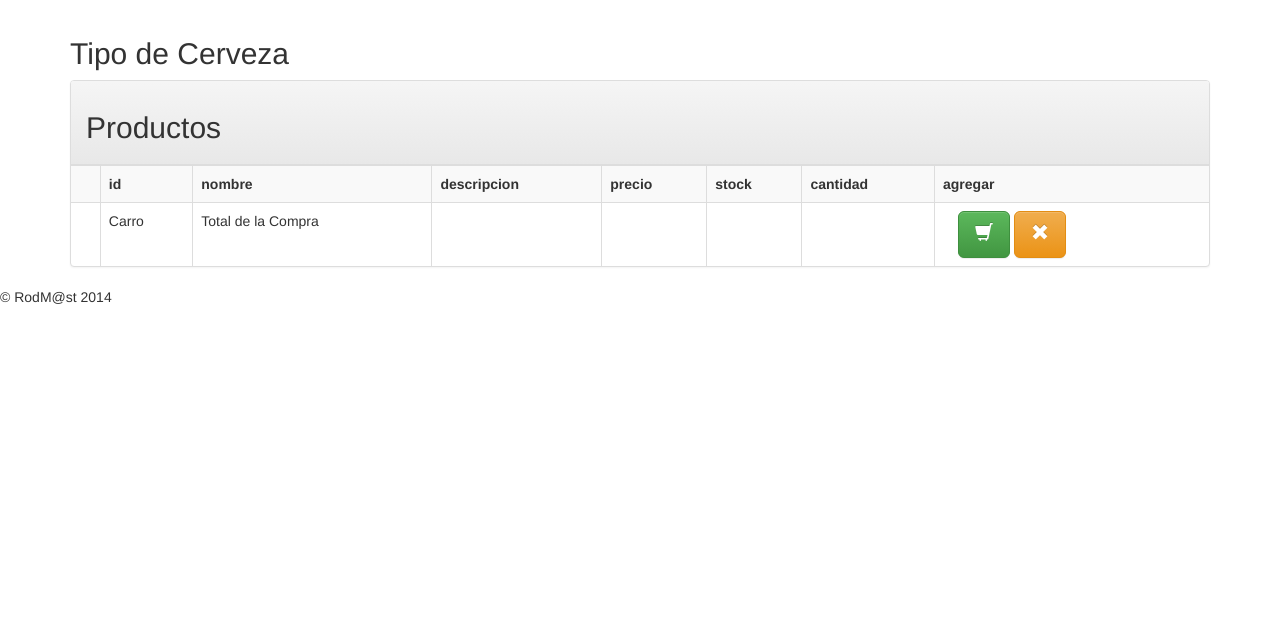
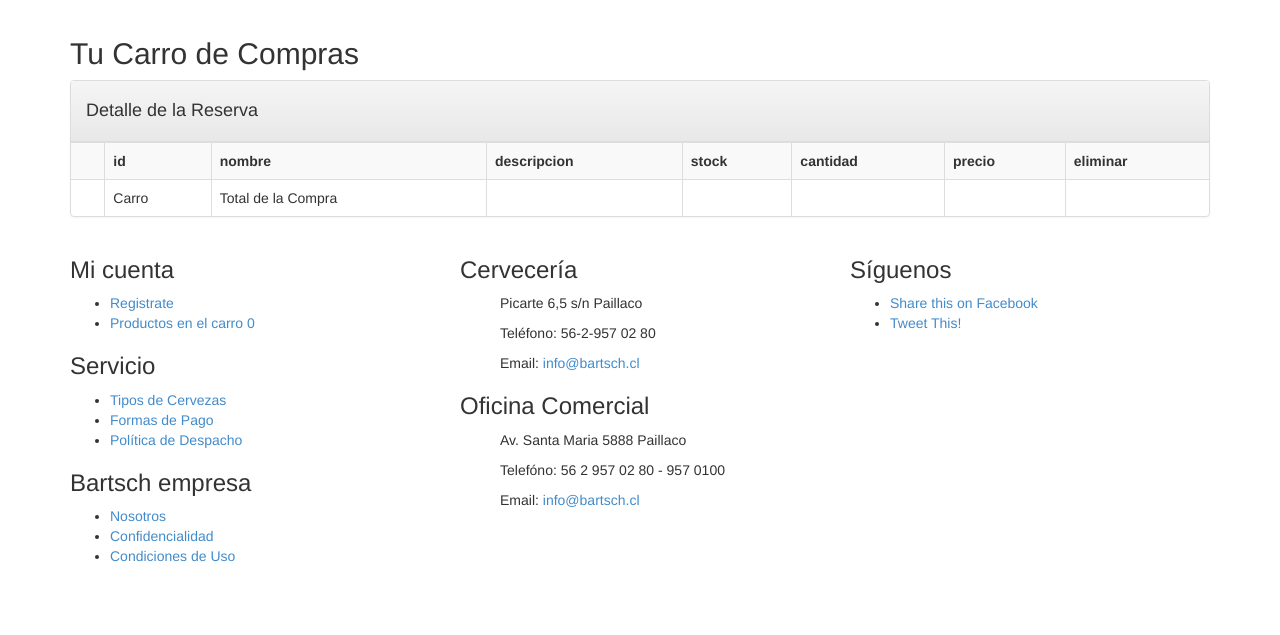
Before and after one commit to rrochow/bartsch, a Flask app: page /login in a window 1280 px wide. Shown: the part 53-688 px from the top of the page. Run offline with Flask 2, Linux system fonts and the light colour scheme; some libraries are stand-ins or nearby versions.

Commit message:
implementacion del servidor de correo y registro de usuario, avance en el carro de compras

```diff
--- a/app.py
+++ b/app.py
@@ -1,4 +1,8 @@
 # -*- coding: utf-8 -*-
+#libreria validacion de mail solamente chrome
+import re
+#libreria de servidor de correo
+from flask.ext.mail import Message, Mail
 from sqlite3 import dbapi2 as sqlite3
 from flask import (
     Flask,
@@ -7,19 +11,52 @@
     request,
     flash,
     redirect,
-    session
+    session,
 )
+#inicializacion del email
+DEBUG = True
+SECRET_KEY = 'hidden'
+USERNAME = 'secret'
+PASSWORD = 'secret'
+MAIL_SERVER='smtp.gmail.com'
+MAIL_PORT=465
+MAIL_USE_TLS = False
+MAIL_USE_SSL= True
+MAIL_USERNAME = 'testcerveza@gmail.com'
+MAIL_PASSWORD = 'grupotaller'
+
+#inicializacion carro de compras
+carro = 0
 
 app = Flask(__name__)
 
+app.config.from_object(__name__)
+mail = Mail(app)
 app.secret_key = 'A0Zr98j/3yX R~XHH!jmN]LWX/,?RT'
 
+#conexion a la base de datos
+def connect_db():
+    """Retorna una conexión a la BD"""
+    path_to_db = 'basedatos.db'
+    rv = sqlite3.connect(path_to_db)
+    rv.row_factory = sqlite3.Row
+    return rv
+
+def init_db():
+    """Crea las tablas y datos de prueba"""
+    db = connect_db()
+    with app.open_resource('schema.sql', mode='r') as f:
+        db.cursor().executescript(f.read())
+    db.commit()
+    db.close()
+
+#Login y Logout
 @app.route('/login', methods=['GET', 'POST'])
 def login():
     if request.method == 'POST':
         user = request.form["user"]
         password = request.form["password"]
-        db = connect_db2()
+        db = connect_db()
         result = db.execute('SELECT correo, clave FROM cliente WHERE correo=? AND clave = ?',[user, password])
         matches = result.fetchall()
         db.close()
@@ -38,28 +75,6 @@
     session.pop('username',None)
     return redirect(url_for('show_home'))
 
-def connect_db():
-    """Retorna una conexión a la BD"""
-    path_to_db = 'entry.db'
-    rv = sqlite3.connect(path_to_db)
-    rv.row_factory = sqlite3.Row
-    return rv
-
-def connect_db2():
-    """Retorna una conexión a la BD"""
-    path_to_db = 'basedatos.db'
-    rv = sqlite3.connect(path_to_db)
-    rv.row_factory = sqlite3.Row
-    return rv
-
-def init_db():
-    """Crea las tablas y datos de prueba"""
-    db = connect_db()
-    with app.open_resource('schema.sql', mode='r') as f:
-        db.cursor().executescript(f.read())
-    db.commit()
-    db.close()
-
 
 @app.route('/')
 def show_home():
@@ -71,37 +86,44 @@
 
 @app.route('/cervezas')
 def show_cervezas():
-    db = connect_db2()
+    db = connect_db()
     cur = db.execute('SELECT nombre, descripcion, grados,img_url FROM cerveza ORDER BY id DESC')
     cerveza = cur.fetchall()
     db.close()
-    return render_template('productos.html', cervezas=cerveza)
+    return render_template('cervezas.html', cervezas=cerveza)
+
+#carro de compras
 
 @app.route('/carro')
-def new_compra():
-    db = connect_db2()
+def show_productos():
+    db = connect_db()
+    cur = db.execute('SELECT id,nombre, descripcion,precio_neto,img_url FROM producto ORDER BY id DESC')
+    producto = cur.fetchall()
+    db.close()
+
+    return render_template('carro_productos.html', productos=producto,cantidad = carro)
+
+@app.route('/carro/<int:id_producto>/<int:cantidad>')
+def agregar_al_carro(id_producto,cantidad):
+    global carro
+    carro = cantidad + carro
+    db = connect_db()
+    cur = db.execute('SELECT id,nombre, descripcion,precio_neto,img_url FROM producto ORDER BY id DESC')
+    producto = cur.fetchall()
+    db.close()
+
+    return render_template('carro_productos.html', productos=producto,cantidad=carro)
+
+@app.route('/carro_compras')
+def show_carro():
+    db = connect_db()
     cur = db.execute('SELECT p.id,p.nombre, p.descripcion,p.precio_neto,b.stock,p.img_url FROM producto p,bodega b WHERE  p.id=b.id_producto ORDER BY p.id DESC')
     producto = cur.fetchall()
     db.close()
+    return render_template('carro.html',productos=producto)
 
-    db = connect_db2()
-    cur = db.execute('SELECT nombre, descripcion,grados,img_url FROM cerveza ORDER BY id DESC')
-    cerveza = cur.fetchall()
-    db.close()
 
-    return render_template('carro.html', productos=producto, cervezas=cerveza)
-
-@app.route('/carro', methods=['GET', 'POST'])
-def show_carro():
-    if request.method == 'GET':
-        return "Ajilao"
-    elif request.method == 'POST':
-    	if request.form['boton_carro'] == '5':
-    		return render_template('index.php')
-    	else:
-    		return request.form['cantidad']
-    else:
-        return "Acceso denegado"
+#Perfil del Cliente
 
 @app.route('/perfil')
 def show_perfil():
@@ -115,51 +137,58 @@
 def show_cuenta():
     return render_template('perfil_cuenta.html')
 
+#registro de usuario
 
-@app.route('/form', methods=['GET', 'POST'])
-def new_post():
-    if request.method == 'GET':
-        return render_template('form.html')
-    elif request.method == 'POST':
-        title = request.form['title']
-        description = request.form['description']
-        db = connect_db()
-        db.execute(
-            'INSERT INTO entry (title, description) values (?, ?)',[title, description]
-        )
-        db.commit()
-        db.close()
-        return u"Operación exitosa"
+def is_email_address_valid(correo):
+    """Validate the email address using a regex."""
+    if not re.match("^[a-zA-Z0-9.!#$%&'*+/=?^_`{|}~-]+@[a-zA-Z0-9-]+(?:\.[a-zA-Z0-9-]+)*$", correo):
+        return False
     else:
-        return "Acceso denegado"
+        return True
 
-@app.route('/registro', methods=['GET', 'POST'])
+@app.route('/registro', methods=['GET','POST'])
 def new_registro():
     if request.method == 'GET':
-        return render_template('registrarse.html')
+        return render_template("registrarse.html")
     elif request.method == 'POST':
-        title = request.form['title']
-        description = request.form['description']
+        correo = request.form['correo']
         db = connect_db()
-        db.execute(
-            'INSERT INTO entry (title, description) values (?, ?)',[title, description])
-        db.commit()
+        result = db.execute('SELECT correo FROM cliente WHERE correo=?', [correo])
+        matches = result.fetchall()
         db.close()
-        return u"Operación exitosa"
+
+        if len(matches) > 0: #The user and pass combination exits
+            return render_template('registrarse.html',error='correo ya registrado')
+        else:
+            correo = request.form['correo']
+            clave = request.form['clave']
+            db = connect_db()
+            db.execute(
+                'INSERT INTO cliente (correo, clave) values (?, ?)',[correo, clave]
+            )
+            db.commit()
+            db.close()
+            return render_template('registrarse.html',error='Registrado con exito')
     else:
-        return "Acceso denegado"
+        return render_template("home.html")
+
+
+#Metodos Email
 
 @app.route('/contacto', methods=['GET', 'POST'])
 def new_contacto():
     if request.method == 'GET':
         return render_template('contacto.html')
     elif request.method == 'POST':
-    	nombre = request.form['nombre']
-    	email = request.form['email']
-    	mensaje = request.form['mensaje']
-    	return mensaje
-    else:
-        return "Acceso denegado"
+        mensaje = Message(
+            'Contacto-Cerveza Bartsch',
+            sender=request.form['nombre'],
+            recipients=['testcerveza@gmail.com']
+        )
+        mensaje.body = "De : "+request.form['nombre']+"\n\n"+request.form['mensaje'] + "\n\nCorreo : " +request.form['email']
+        mail.send(mensaje)
+        return "Send"
+
 
 if __name__ == "__main__":
     app.run(debug=True)
--- a/templates/base.html
+++ b/templates/base.html
@@ -50,7 +50,7 @@
         <li><a href="{{url_for('show_cervezas')}}">Cervezas</a></li>
 
         {% if session.username %}
-          <li><a href="{{url_for('new_compra')}}">Comprar</a></li>
+          <li><a href="{{url_for('show_productos')}}">Comprar</a></li>
         {% else %}
           <li><a href="{{url_for('new_registro')}}">Registrarse</a></li>
         {% endif %}
@@ -101,8 +101,63 @@
 {% endblock content %}
 
 <footer>
-    <p>&copy; RodM@st 2014</p>
 
+<div class="footer-section">
+    <div class="container">
+        <div class="row">
+            <div class="col-sm-4">
+                <div id="c198"><h3>Mi cuenta</h3><ul class="login_status">
+<li class="no_logeado"><a href="http://127.0.0.1:5000/registro"> Registrate</a></li>
+<li><a href="#"> Productos en el carro <span class="cant-producto">0</span></a></li>
+<!-- <li><a href="#">Productos agregados <span class="cant-producto">0</span></a></li> -->
+</ul><h3>Servicio</h3><ul>
+<li><a href="http://127.0.0.1:5000/cervezas"> Tipos de Cervezas</a></li>
+<li><a href="http://127.0.0.1:5000/"> Formas de Pago</a></li>
+ <li><a href="http://127.0.0.1:5000/"> Política de Despacho</a></li>
+ </ul><h3>Bartsch empresa</h3><ul>
+<li><a href="http://127.0.0.1:5000/bartsch"> Nosotros</a></li>
+<li><a href="http://127.0.0.1:5000/">Confidencialidad</a></li>
+<li><a href="http://127.0.0.1:5000/">Condiciones de Uso</a></li>
+</ul><p>&nbsp;</p>
+<p>&nbsp;</p></div>
+            </div>
+            <div class="col-sm-4">
+                <div id="c199"><div class="text"><p> </ul>
+</p>
+<h3>Cervecería</h3>
+<p><ul>
+</p>
+<p><p>Picarte 6,5 s/n Paillaco<br>
+</p>
+<p>       Teléfono: 56-2-957 02 80<br>
+</p>
+<p>        Email: <a href="mailto:info@bartsch.cl">info@bartsch.cl</a></p>
+</p>
+<p> </ul>
+</p>
+<h3 class="mt-30">Oficina Comercial</h3>
+<p><ul><p> Av. Santa Maria 5888 Paillaco<br>
+</p>
+<p>        Telefóno: 56 2 957 02 80 - 957 0100<br>
+</p>
+<p>         Email: <a href="mailto:info@bartsch.cl">info@bartsch.cl</a> </p>
+</p>
+<p>      </ul>
+</p>
+<p>&nbsp;</p>
+<p>&nbsp;</p></div></div>
+            </div>
+            <div class="col-sm-4">
+                <div id="c213"><h3>Síguenos</h3></div><div id="c212"><div id="sexybookmarks_c212" class="sexybookmarks sexybookmarks-bg-sexy"><ul class="socials"><div class="tx-sexybookmarks-pi1">
+    <li class="sexy-facebook"><a href="http://www.facebook.com/share.php?v=4&amp;src=bm&amp;u=http%3A%2F%2Flocalhost%2Ftypo3%2F&amp;t=you%20have%20succesfully%20installed%20TYPO3" class="external" title="Facebook">Share this on Facebook</a></li><li class="sexy-twitter"><a href="http://twitter.com/share?url=http%3A%2F%2Flocalhost%2Ftypo3%2F&amp;via=you_have_succesfully_installed_typo3" class="external" title="Twitter">Tweet This!</a></li>
+  </div>
+  </ul><div style="clear:both;"></div></div></div>
+            </div>
+        </div>
+    </div>
+</div>
+
+</div>
 </footer>
 
 </body>
--- a/templates/carro.html
+++ b/templates/carro.html
@@ -3,32 +3,19 @@
 {% block content %}
 
 <div class="container">
-
-	<h2>Tipo de Cerveza</h2>
-
-	<div class="row">
-		{% for cerveza in cervezas %}
-		<div class="col-sm-6 col-md-2">
-	    	<a href="#" class="thumbnail">
-	      		<img src="{{url_for('static', filename=cerveza.img_url )}}" alt="...">
-	    	</a>
-	  	</div>
-		{% endfor %}
-	</div>
-
-
+			<h2>Tu Carro de Compras</h2>
 	<div class="panel panel-default">
-		<div class="panel-heading"><h2>Productos</h2></div>
+		<div class="panel-heading"><h4>Detalle de la Reserva</h4></div>
 	  	<TABLE class = 'table table-bordered table-striped table-hover'>
 	  		<TR>
 	  			<th></th>
 	  			<TH>id</TH>
 				<TH>nombre</TH>
 				<TH>descripcion</TH>
-				<TH>precio</TH>
 				<TH>stock</TH>
 				<TH>cantidad</TH>
-				<TH>agregar</TH>
+				<TH>precio</TH>
+				<TH>eliminar</TH>
 			</TR>
 
 			{% for producto in productos %}
@@ -39,31 +26,31 @@
 				</TD>
 				<TD>
 					<label name="label" class="control-label">
-						{{ producto.nombre }}
+						{{ producto.id }}
 					</label>
 				</TD>
 				<TD>{{ producto.nombre }}</TD>
 				<TD>{{ producto.descripcion }}</TD>
-				<TD>{{ producto.precio_neto }}</TD>
+
 				<TD>{{ producto.stock }}</TD>
-				<TD nowrap>
+				<TD>
 					<div>
-						<input name = "cantidad" type="text" class="form-control" placeholder="Cantidad" value = "{{ producto.id }}">
+						<input name = "cantidad" type="number" class="form-control" placeholder="Cantidad" value = "{{ producto.id }}">
 					</div>
 				</TD>
+
+				<TD class="text-danger"><strong>${{ producto.precio_neto }}</strong></TD>
+
 				<TD>
-					<div class="col-xs-offset-0 col-xs-12" id='botones_formulario'>
-						<button type="submit" name="boton_carro"
-								class="btn btn-success btn-lg" value="{{ producto.id }}">
-							<span class="glyphicon glyphicon-shopping-cart"></span>
-						</button>
-						<button type="button" class="btn btn-warning btn-lg">
+					<div class="">
+						<button type="button" class="btn btn-warning">
 							<span class="glyphicon glyphicon-remove"></span>
 						</button>
 					</div>
 				</TD>
 			</TR>
 			</form>
+
 			{% endfor %}
 
 			<TR>
@@ -74,16 +61,7 @@
 				<TD></TD>
 				<TD></TD>
 				<TD></TD>
-				<TD nowrap>
-					<div class="col-xs-offset-0 col-xs-12" id='botones_formulario'>
-						<button type="submit" class="btn btn-success btn-lg">
-							<span class="glyphicon glyphicon-shopping-cart"></span>
-						</button>
-						<button type="submit" class="btn btn-warning btn-lg">
-							<span class="glyphicon glyphicon-remove"></span>
-						</button>
-					</div>
-				</TD>
+				<TD></TD>
 			</TR>
 		</TABLE>
 	</div>
```
Also changed, not shown: templates/carro_productos.html (added, +34 -0 lines), templates/cervezas.html (added, +23 -0 lines), templates/registrarse.html (+8 -4 lines), basedatos.db.
